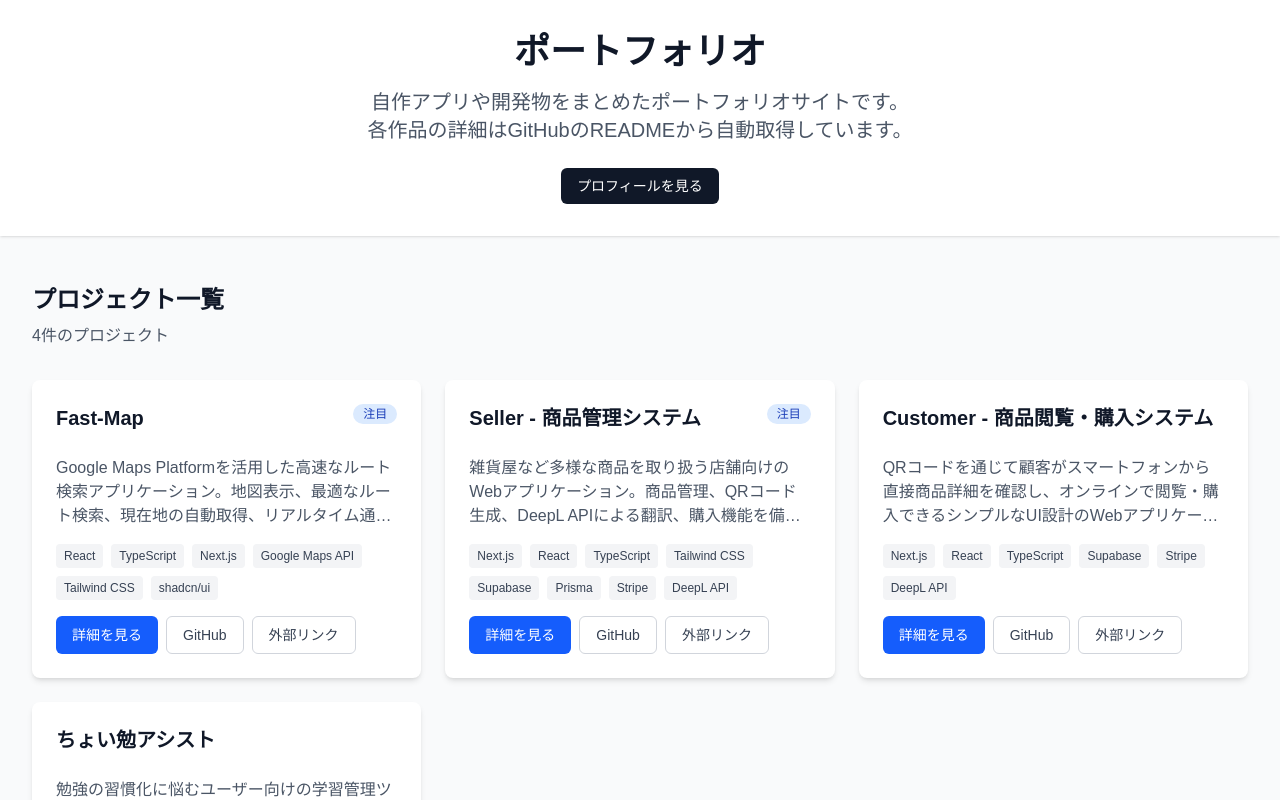
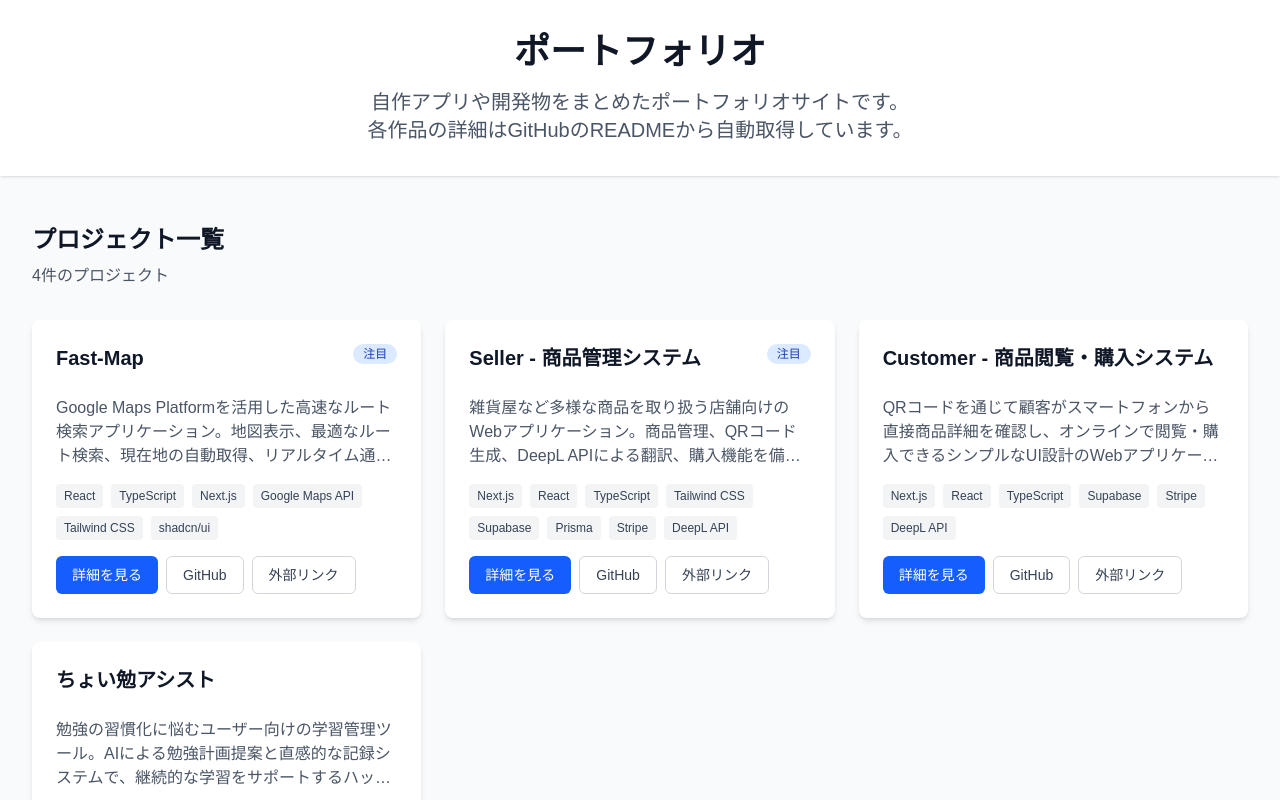
Before and after one commit to marumo333/portfolio-site, a Next.js app: page / in a window 1280 px wide. Shown: the top 800 px of the page. Built offline with nearby package versions, Linux system fonts and the light colour scheme.

Commit message:
add:スキル・アルバイト一覧を追加

```diff
--- a/src/app/page.tsx
+++ b/src/app/page.tsx
@@ -15,14 +15,6 @@ export default function Home() {
               自作アプリや開発物をまとめたポートフォリオサイトです。<br />
               各作品の詳細はGitHubのREADMEから自動取得しています。
             </p>
-            <div className="mt-6 flex justify-center">
-              <a
-                href="/profile"
-                className="inline-flex items-center justify-center px-4 py-2 bg-gray-900 text-white text-sm font-medium rounded-md hover:bg-gray-800 transition-colors duration-200"
-              >
-                プロフィールを見る
-              </a>
-            </div>
           </div>
         </div>
       </header>
--- a/src/app/project/[slug]/page.tsx
+++ /dev/null
@@ -1,34 +0,0 @@
-import { notFound } from 'next/navigation';
-import { portfolioData } from '@/data/portfolioData';
-import { getReadmeContent, extractRepoInfo } from '@/utils/github';
-import ProjectDetail from '@/components/ProjectDetail';
-
-interface ProjectPageProps {
-  params: Promise<{ slug: string }>;
-}
-
-export default async function ProjectPage({ params }: ProjectPageProps) {
-  const { slug } = await params;
-  const project = portfolioData.find(item => item.id === slug);
-
-  if (!project) {
-    notFound();
-  }
-
-  let readmeContent = '';
-  let error = null;
-
-  try {
-    readmeContent = await getReadmeContent(project.githubUrl);
-  } catch (err) {
-    error = err instanceof Error ? err.message : 'READMEの取得に失敗しました';
-  }
-
-  return (
-    <ProjectDetail
-      project={project}
-      readmeContent={readmeContent}
-      error={error}
-    />
-  );
-}
```
Also changed, not shown: src/app/profile/page.tsx (line endings or trailing spaces), src/components/InternshipItem.tsx (line endings or trailing spaces), src/components/SkillCard.tsx (line endings or trailing spaces).
